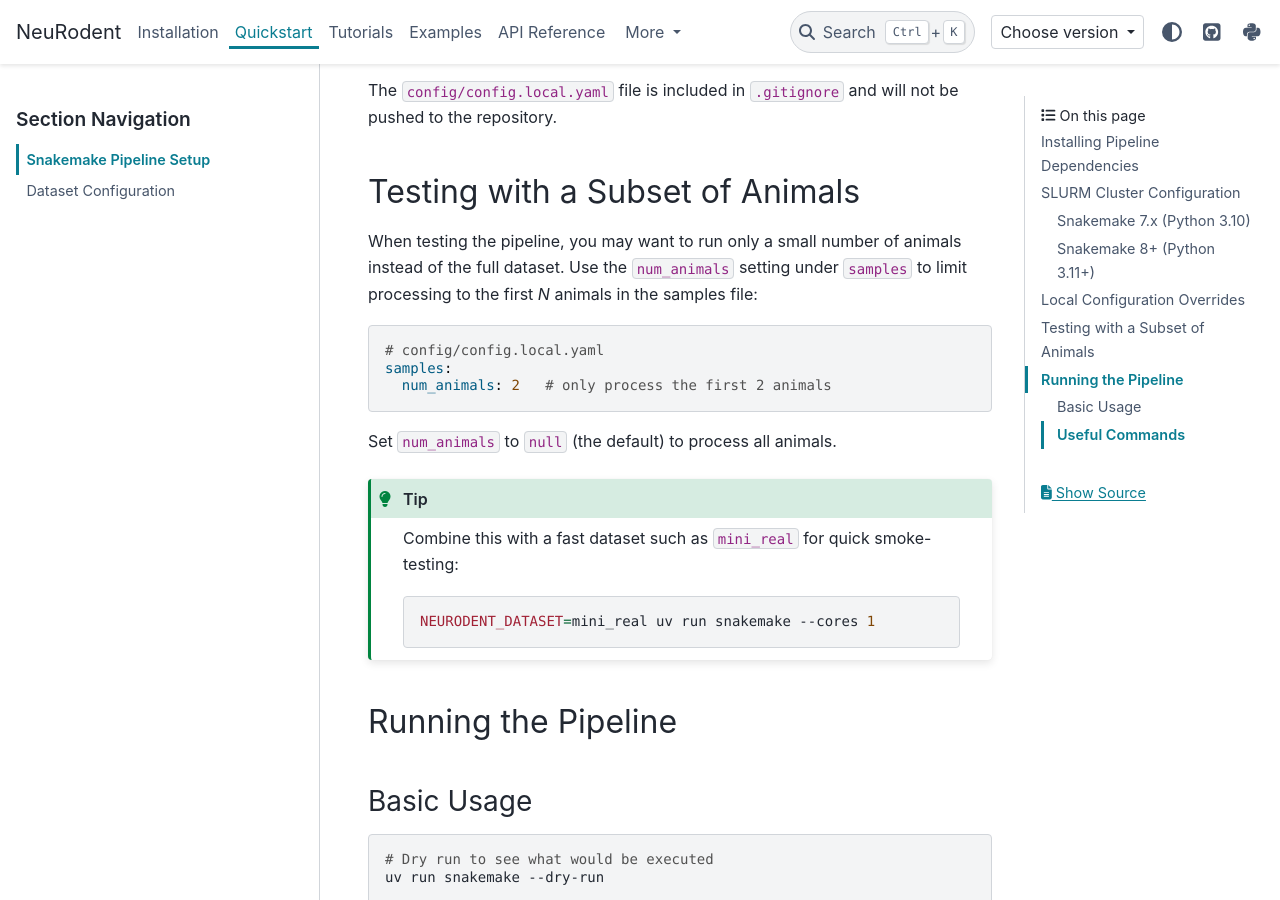
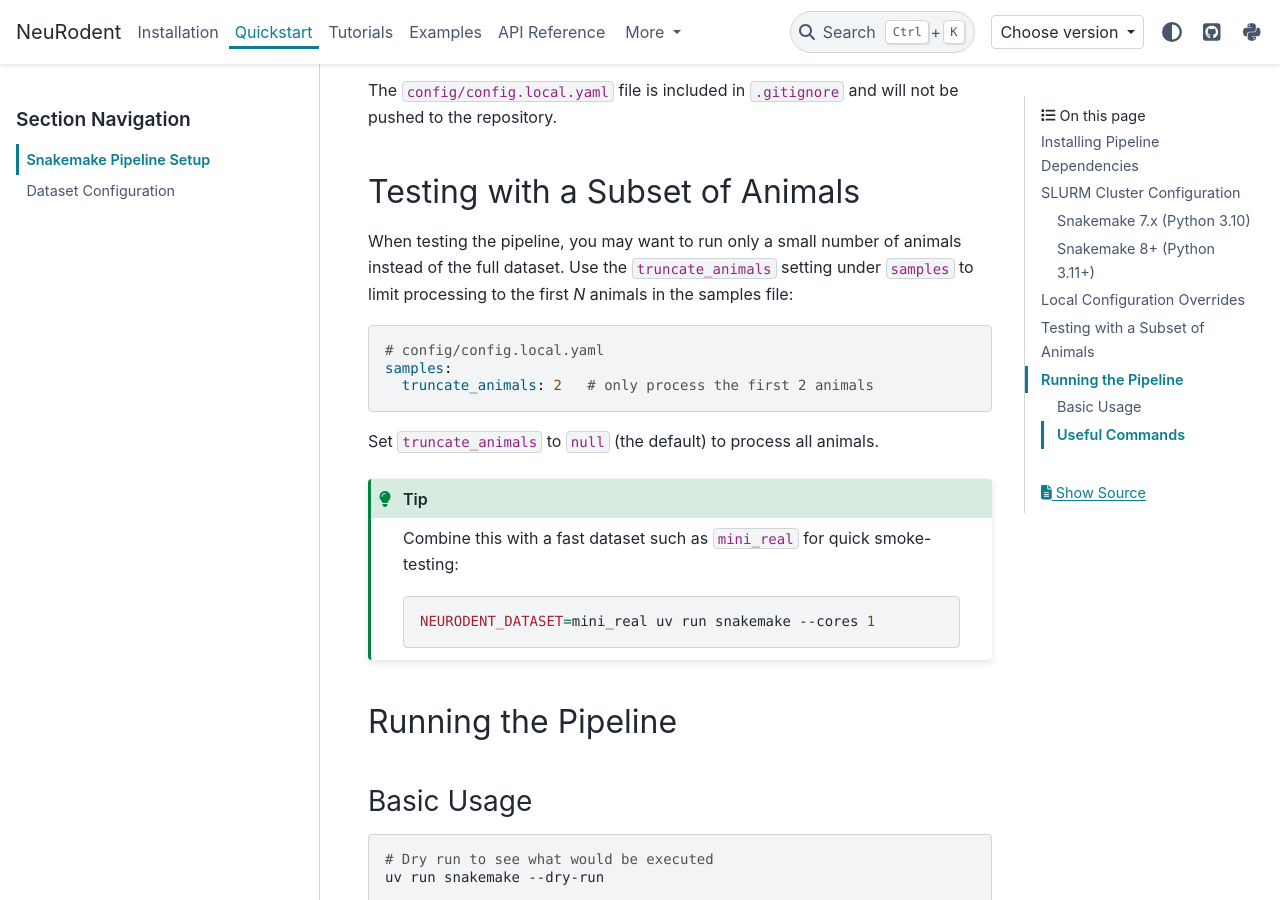
Before and after one commit to josephdong1000/neurodent, a Sphinx documentation site: the page built from docs/quickstart/snakemake_setup.rst, in a window 1280 px wide and 900 px high, scrolled down 2577 px. Built offline with Sphinx 7.4.7 and the PyData theme 0.15.4, drawn with Linux system fonts in a browser that asks for light colours; pages that are not in the unit, such as notebooks, are missing from menus.

Commit message:
Rename num_animals to truncate_animals for consistency
Co-authored-by: josephdong1000 <84431899+josephdong1000@users.noreply.github.com>

```diff
--- a/docs/quickstart/snakemake_setup.rst
+++ b/docs/quickstart/snakemake_setup.rst
@@ -106,15 +106,15 @@ The ``config/config.local.yaml`` file is included in ``.gitignore`` and will not
 Testing with a Subset of Animals
 ---------------------------------
 
-When testing the pipeline, you may want to run only a small number of animals instead of the full dataset. Use the ``num_animals`` setting under ``samples`` to limit processing to the first *N* animals in the samples file:
+When testing the pipeline, you may want to run only a small number of animals instead of the full dataset. Use the ``truncate_animals`` setting under ``samples`` to limit processing to the first *N* animals in the samples file:
 
 .. code-block:: yaml
 
    # config/config.local.yaml
    samples:
-     num_animals: 2   # only process the first 2 animals
+     truncate_animals: 2   # only process the first 2 animals
 
-Set ``num_animals`` to ``null`` (the default) to process all animals.
+Set ``truncate_animals`` to ``null`` (the default) to process all animals.
 
 .. tip::
 
```
Also changed, not shown: 3 other files.
